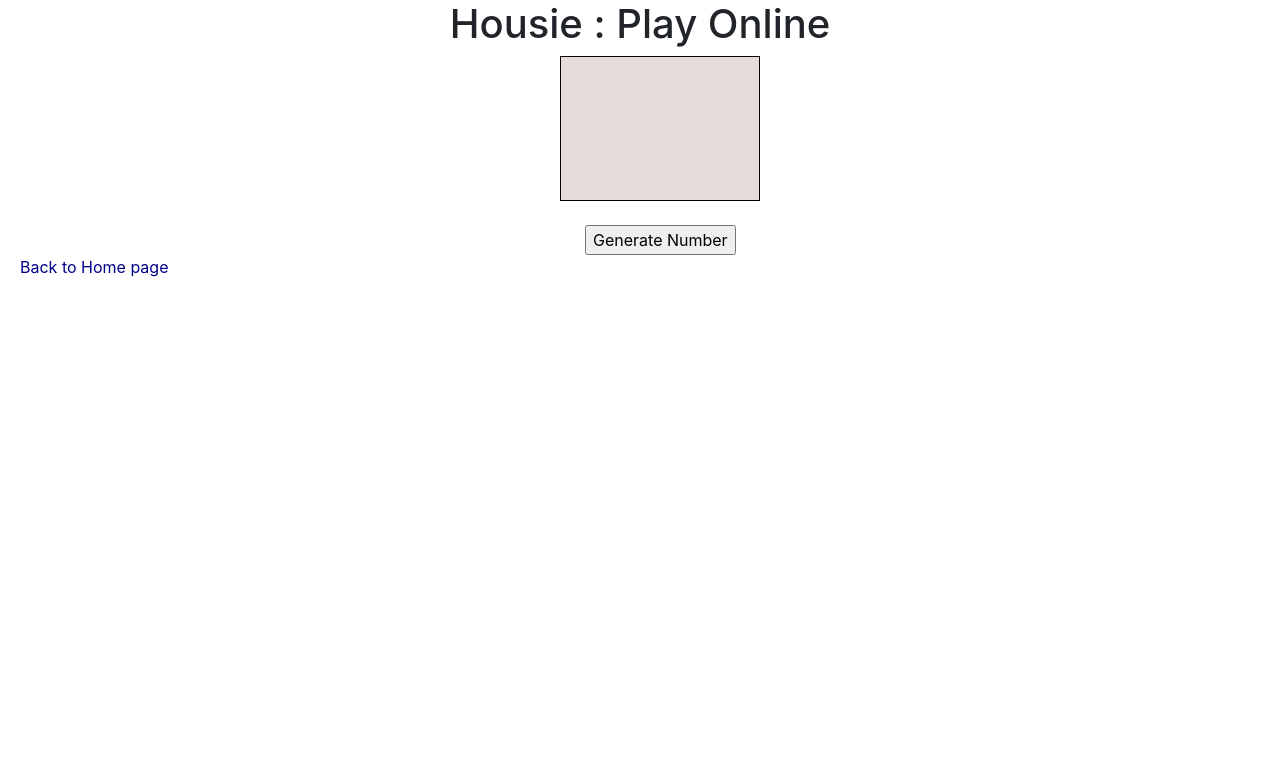
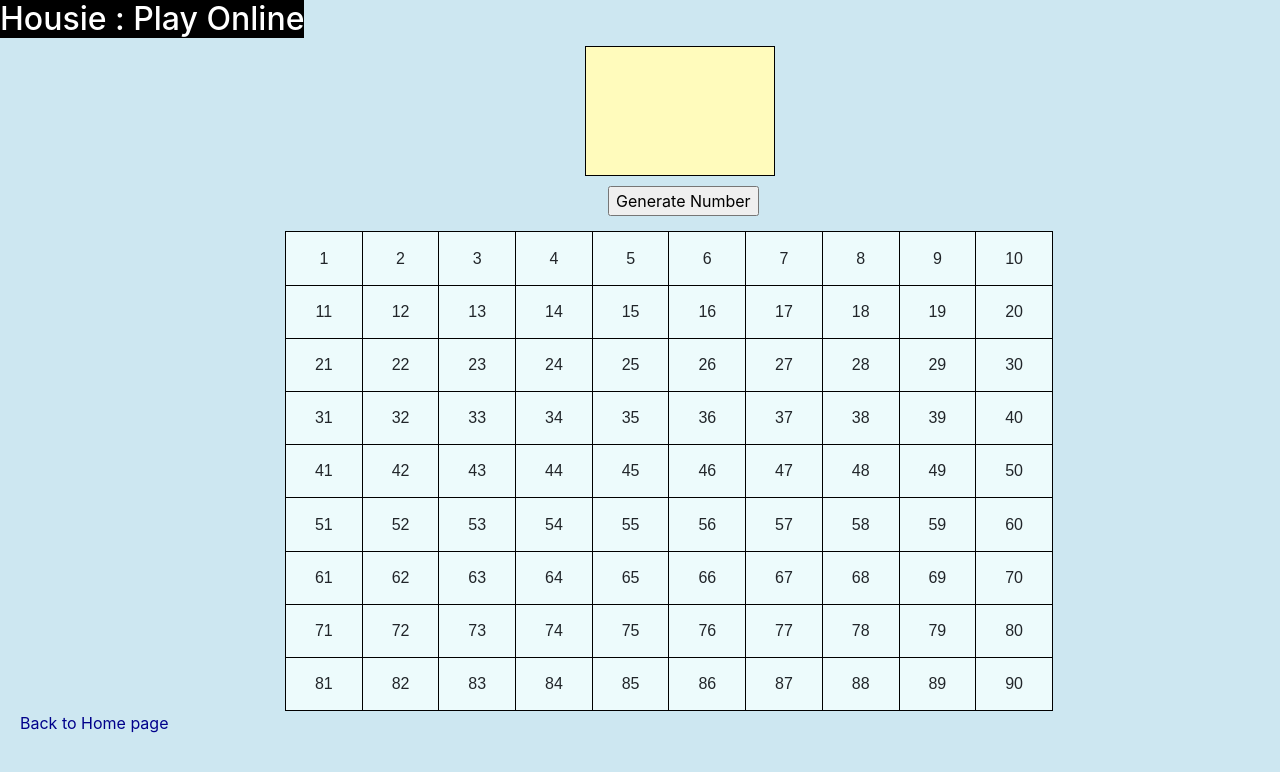
Before and after one commit to kaushi019/sample-repo, a website: page frontend/html/housie.html in a window 1280 px wide. Drawn offline with nearby package versions, Linux system fonts and the light colour scheme.

Commit message:
non-automatic game

```diff
--- a/frontend/css/housie.css
+++ b/frontend/css/housie.css
@@ -1,13 +1,28 @@
 .numgen{
-    background-color: rgb(230, 218, 218);
+    background-color: rgb(255, 251, 188);
     border: 1px solid black;
-    height: 145px;
-    width: 200px;
-    margin-left: 560px;
+    height: 130px;
+    width: 190px;
+    margin-left: 585px;
     margin-right: 460px;
     text-align: center;
 }
+.heading{
+    background-color: black;
+    color: white;
+    width: fit-content;
+}
 #numbtn{
-    margin-left: 585px;
+    margin-left: 608px;
     margin-right: 445px;
+    margin-top: 10px;
 }
+table, tr, th, td {
+    border : 1px solid black;
+}
+#tboard{
+    margin-top: 15px;
+    margin-left: 285px;
+    margin-right: 200px;
+    font-family: fantasy;
+}
--- a/frontend/html/housie.html
+++ b/frontend/html/housie.html
@@ -5,18 +5,28 @@
         <link rel="stylesheet" href="https://cdnjs.cloudflare.com/ajax/libs/font-awesome/5.14.0/css/all.min.css" />
         <link rel="stylesheet" href="/css/housie.css" />
     </head>
-    <body>
-        <h1 style="text-align: center;">Housie : Play Online</h1>
+    <body style="background-color: rgb(205, 231, 241);">
+        <div class="heading">
+            <h2 style="text-align: center;">Housie : Play Online</h2>
+        </div>
         <div class="numgen">
             <h1 id="numdis" style="font-size: 100px;font-family: Verdana, Geneva, Tahoma, sans-serif;"></h1>
         </div>
-        <br>
+
         <div>
             <input id="numbtn" type="button" value="Generate Number" onclick="numgenerator()">
         </div>
         <div class="board">
-            <table>
-                <tr></tr>
+            <table id="tboard" style="width: 60%;height: 60%;text-shadow: black;text-align: center;background-color: rgb(237, 251, 252);">
+                <tr>  <td id="n1">1</td> <td id="n2">2</td> <td id="n3">3</td> <td id="n4">4</td> <td id="n5">5</td> <td id="n6">6</td> <td id="n7">7</td> <td id="n8">8</td> <td id="n9">9</td> <td id="n10">10</td> </tr>
+                <tr>  <td id="n11">11</td> <td id="n12">12</td> <td id="n13">13</td> <td id="n14">14</td> <td id="n15">15</td> <td id="n16">16</td> <td id="n17">17</td> <td id="n18">18</td> <td id="n19">19</td> <td id="n20">20</td> </tr>
+                <tr>  <td id="n21">21</td> <td id="n22">22</td> <td id="n23">23</td> <td id="n24">24</td> <td id="n25">25</td> <td id="n26">26</td> <td id="n27">27</td> <td id="n28">28</td> <td id="n29">29</td> <td id="n30">30</td> </tr>
+                <tr>  <td id="n31">31</td> <td id="n32">32</td> <td id="n33">33</td> <td id="n34">34</td> <td id="n35">35</td> <td id="n36">36</td> <td id="n37">37</td> <td id="n38">38</td> <td id="n39">39</td> <td id="n40">40</td> </tr>
+                <tr>  <td id="n41">41</td> <td id="n42">42</td> <td id="n43">43</td> <td id="n44">44</td> <td id="n45">45</td> <td id="n46">46</td> <td id="n47">47</td> <td id="n48">48</td> <td id="n49">49</td> <td id="n50">50</td> </tr>
+                <tr>  <td id="n51">51</td> <td id="n52">52</td> <td id="n53">53</td> <td id="n54">54</td> <td id="n55">55</td> <td id="n56">56</td> <td id="n57">57</td> <td id="n58">58</td> <td id="n59">59</td> <td id="n60">60</td> </tr>
+                <tr>  <td id="n61">61</td> <td id="n62">62</td> <td id="n63">63</td> <td id="n64">64</td> <td id="n65">65</td> <td id="n66">66</td> <td id="n67">67</td> <td id="n68">68</td> <td id="n69">69</td> <td id="n70">70</td> </tr>
+                <tr>  <td id="n71">71</td> <td id="n72">72</td> <td id="n73">73</td> <td id="n74">74</td> <td id="n75">75</td> <td id="n76">76</td> <td id="n77">77</td> <td id="n78">78</td> <td id="n79">79</td> <td id="n80">80</td> </tr>
+                <tr>  <td id="n81">81</td> <td id="n82">82</td> <td id="n83">83</td> <td id="n84">84</td> <td id="n85">85</td> <td id="n86">86</td> <td id="n87">87</td> <td id="n88">88</td> <td id="n89">89</td> <td id="n90">90</td> </tr>
             </table>
         </div>
         <a style="text-align:left;margin: 20px;margin-bottom: 10px;color: darkblue;" href="/">Back to Home page</a>
--- a/frontend/js/housie.js
+++ b/frontend/js/housie.js
@@ -1,4 +1,14 @@
+var n;
+var numbers=[];
 function numgenerator(){
-    var n = Math.floor((Math.random() * 90) + 1);
-    document.getElementById("numdis").innerHTML=n;
+    n = Math.floor((Math.random() * 90) + 1);
+    if(!numbers.includes(n)){
+        numbers.push(n);
+        document.getElementById("numdis").innerHTML=n;
+        boardnum(n);
+    }
 }
+function boardnum(n){
+    var m = "n"+ n;
+    document.getElementById(m).style.backgroundColor="green";
+}
```
